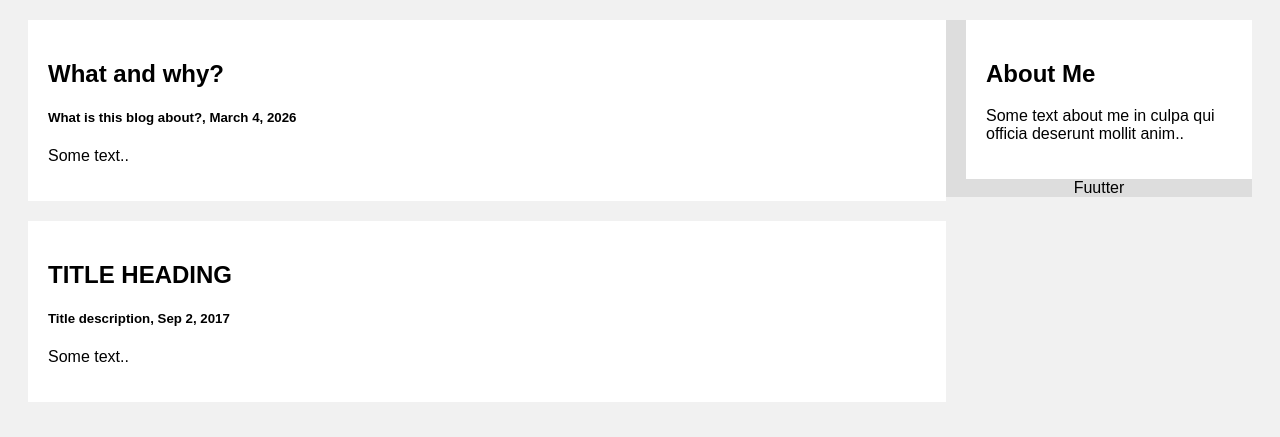
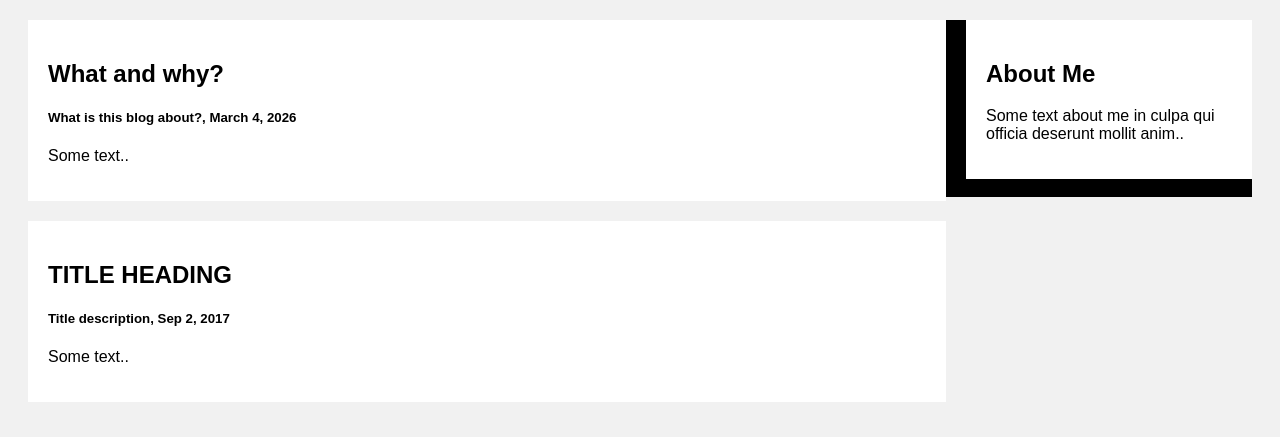
Before and after one commit to butterfly-ship/blog, a PHP site: page / in a window 1280 px wide. Shown: the part 257-694 px from the top of the page. Run offline with PHP 8.4, Linux system fonts and the light colour scheme.

Commit message:
Update styles.css

```diff
--- a/styles.css
+++ b/styles.css
@@ -49,7 +49,7 @@ body {
 .footer {
 
   text-align: center;
-  background: #ddd;
+  background: black;
   margin-top: 20px;
 
 }
```
